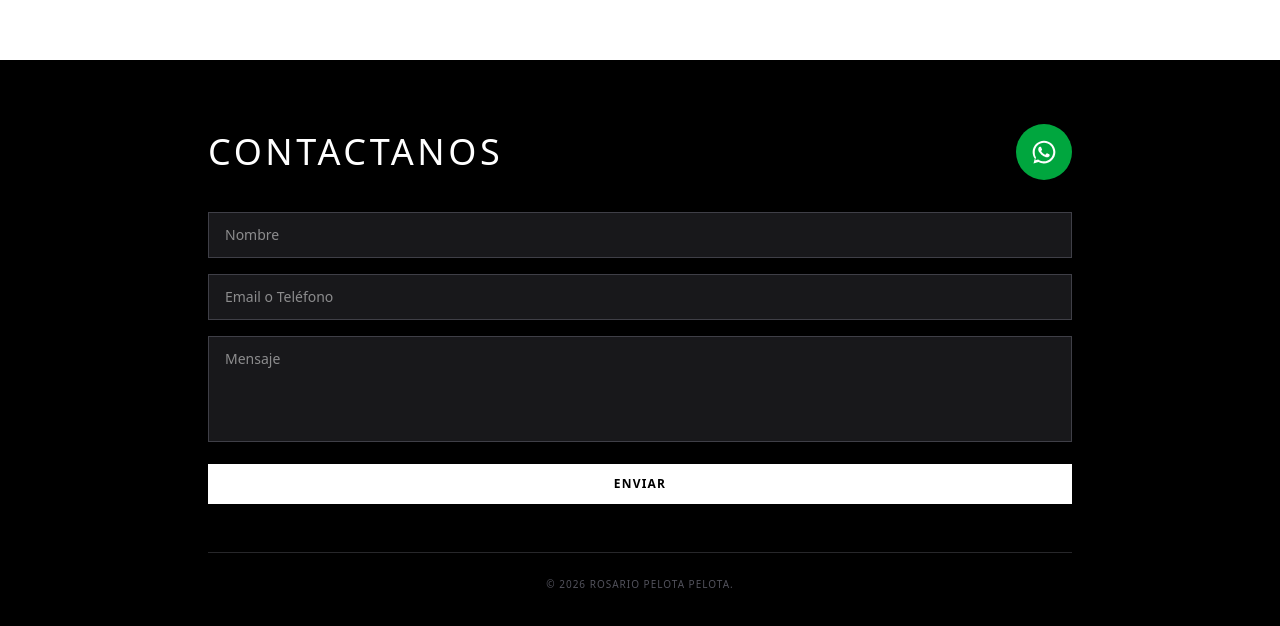
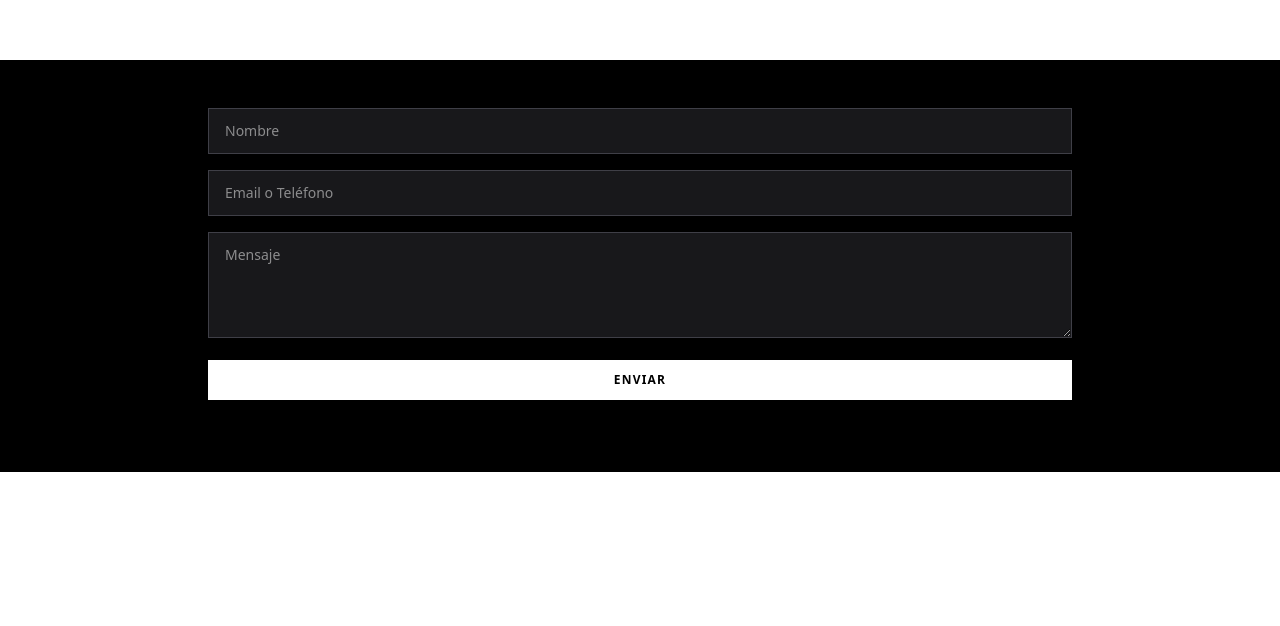
Before and after one commit to zubijavi/pelotapaleta, a React (Vite) app: page /login in a window 1280 px wide. Shown: the part 906-1532 px from the top of the page. After the commit the page ends 1378 px from the top, so only its background shows below. Built offline with nearby package versions, Linux system fonts and the light colour scheme.

Commit message:
se le dio funcionalidad al formulario de contacto del footer y algo toque de la tienda que no me acuerdo

```diff
--- a/package.json
+++ b/package.json
@@ -10,6 +10,7 @@
     "preview": "vite preview"
   },
   "dependencies": {
+    "@emailjs/browser": "^4.4.1",
     "@tailwindcss/vite": "^4.1.18",
     "firebase": "^12.7.0",
     "react": "^19.2.0",
--- a/src/components/Footer/Footer.jsx
+++ b/src/components/Footer/Footer.jsx
@@ -1,4 +1,6 @@
 import { Link } from "react-router-dom"
+import { useRef } from "react"
+import emailjs from "@emailjs/browser"
 import logo from "../../assets/logo.png"
 
 export default function Footer() {
@@ -6,85 +8,70 @@ export default function Footer() {
   const telefono = "5493413354935"
   const mensajeWhatsapp = "Hola! Quiero hacer una consulta desde la web."
 
+  const form = useRef()
+
+  const enviarEmail = (e) => {
+    e.preventDefault()
+
+    emailjs
+      .sendForm(
+        "service_krcvf27",     // service id
+        "template_dsjtoku",    // template id
+        form.current,
+        "8Gr7R_EpXExmBvjCo"    // public key
+      )
+      .then(
+        () => {
+          alert("Mensaje enviado correctamente")
+          form.current.reset()
+        },
+        (error) => {
+          alert("Error al enviar el mensaje")
+          console.log(error)
+        }
+      )
+  }
+
   return (
-    <footer id="footer" className="bg-black text-white py-36 lg:py-16">
-      <div className="container mx-auto px-4 max-w-4xl">
+    <footer id="footer" className="bg-black text-white py-36 lg:pt-6 pb-6 ">
+      <div className="container mx-auto px-4 max-w-4xl pt-6">
 
-        {/* ===== TÍTULO + WHATSAPP ===== */}
-        <div className="flex flex-col md:flex-row items-center justify-between gap-6 mb-8">
-
-          <h3 className="text-4xl  uppercase tracking-widest text-center md:text-left">
-            Contactanos
-          </h3>
-
-          <a
-            href={`https://wa.me/${telefono}?text=${encodeURIComponent(mensajeWhatsapp)}`}
-            target="_blank"
-            rel="noopener noreferrer"
-            className="flex items-center justify-center w-14 h-14 bg-green-600 hover:bg-green-700 rounded-full shadow-lg transition"
-          >
-            <svg
-              xmlns="http://www.w3.org/2000/svg"
-              viewBox="0 0 32 32"
-              className="w-7 h-7 fill-white"
-            >
-              <path d="M16.003 3C8.82 3 3 8.82 3 16c0 2.82.93 5.42 2.52 7.53L4 29l5.63-1.47A12.94 12.94 0 0016 29c7.18 0 13-5.82 13-13S23.18 3 16.003 3zm0 23.7c-2.3 0-4.44-.7-6.24-1.9l-.45-.27-3.34.87.9-3.26-.3-.48A10.64 10.64 0 015.4 16c0-5.86 4.75-10.6 10.6-10.6S26.6 10.14 26.6 16 21.86 26.7 16 26.7zm5.8-8.1c-.32-.16-1.88-.93-2.17-1.04-.29-.1-.5-.16-.72.16-.21.32-.83 1.04-1.02 1.25-.19.21-.38.24-.7.08-.32-.16-1.36-.5-2.6-1.6-.96-.85-1.6-1.9-1.78-2.22-.19-.32-.02-.5.14-.66.14-.14.32-.38.48-.56.16-.19.21-.32.32-.53.1-.21.05-.4-.03-.56-.08-.16-.72-1.74-.99-2.39-.26-.63-.52-.54-.72-.55l-.61-.01c-.21 0-.56.08-.85.4-.29.32-1.12 1.1-1.12 2.68s1.15 3.1 1.31 3.32c.16.21 2.27 3.47 5.5 4.87.77.33 1.37.53 1.84.68.77.24 1.47.21 2.02.13.62-.09 1.88-.77 2.15-1.5.27-.74.27-1.37.19-1.5-.08-.13-.29-.21-.61-.37z" />
-            </svg>
-          </a>
-
-        </div>
-
-        {/* ===== FORMULARIO ===== */}
-        <form className="space-y-4 mb-12">
+        {/* FORMULARIO */}
+        <form ref={form} onSubmit={enviarEmail} className="space-y-4 mb-12">
 
           <input
             type="text"
+            name="name"
             placeholder="Nombre"
-            className="w-full bg-zinc-900 border border-zinc-700 px-4 py-3 text-sm focus:outline-none focus:border-white transition"
+            required
+            className="w-full bg-zinc-900 border border-zinc-700 px-4 py-3 text-sm"
           />
 
           <input
             type="text"
+            name="user_contact"
             placeholder="Email o Teléfono"
-            className="w-full bg-zinc-900 border border-zinc-700 px-4 py-3 text-sm focus:outline-none focus:border-white transition"
+            required
+            className="w-full bg-zinc-900 border border-zinc-700 px-4 py-3 text-sm"
           />
 
           <textarea
+            name="message"
             placeholder="Mensaje"
             rows="4"
-            className="w-full bg-zinc-900 border border-zinc-700 px-4 py-3 text-sm resize-none focus:outline-none focus:border-white transition"
+            required
+            className="w-full bg-zinc-900 border border-zinc-700 px-4 py-3 text-sm"
           ></textarea>
 
           <button
             type="submit"
-            className="w-full bg-white text-black py-3 uppercase text-xs font-bold tracking-widest hover:bg-zinc-300 transition"
+            className="cursor-pointer w-full bg-white text-black py-3 uppercase text-xs font-bold tracking-widest"
           >
             Enviar
           </button>
 
         </form>
 
-        {/* ===== LOGO ===== */}
-        {/* <div className="flex justify-center border items-center">
-          <Link
-            to="/"
-            onClick={() => window.scrollTo({ top: 0, behavior: "smooth" })}
-          >
-            <img
-              src={logo}
-              alt="Rosario Pelota Pelota Logo"
-              className="h-40 hover:scale-105 transition"
-            />
-          </Link>
-        </div> */}
-
-        {/* ===== COPYRIGHT ===== */}
-        <div className="border-t border-zinc-800 pt-6 text-center">
-          <p className="text-zinc-600 text-[10px] uppercase tracking-widest">
-            © 2026 Rosario Pelota Pelota.
-          </p>
-        </div>
-
       </div>
     </footer>
   )
--- a/src/components/Header/Header.jsx
+++ b/src/components/Header/Header.jsx
@@ -56,10 +56,10 @@ export default function Header() {
           </div>
 
           <nav className="hidden md:flex items-center gap-10">
-            <ul className="flex items-center gap-8 font-bold text-sm tracking-widest uppercase">
+            <ul className="flex items-center gap-8 font-bold text-xs tracking-widest uppercase">
               <li>
                 <Link to="#" className="hover:opacity-70 transition">
-                  Calendario
+                  Calendario 2026
                 </Link>
               </li>
               <li>
@@ -92,7 +92,7 @@ export default function Header() {
               to="/tienda"
               onClick={() => setMobileOpen(false)}
             >
-              <img src={LogoTienda} alt="logo tienda" className="h-20 lg:h-32" />
+              <img src={LogoTienda} alt="logo tienda" className="h-20 lg:h-26" />
             </Link>
           </div>
         </div>
--- a/src/components/Tienda/Tienda.jsx
+++ b/src/components/Tienda/Tienda.jsx
@@ -172,7 +172,7 @@ const Tienda = () => {
     return (
         <main className="w-full px-4 ">
             <div className="mb-18 flex justify-center items-center">
-                <h1 className="text-4xl">TIENDA</h1>
+                <h1 className="text-4xl">La Tienda del Pelotari</h1>
                 {/* <img
                     src={logoTienda}
                     alt="Logo tienda"
```
Also changed, not shown: 1 other file (tests, documents, lock files or other folders).
